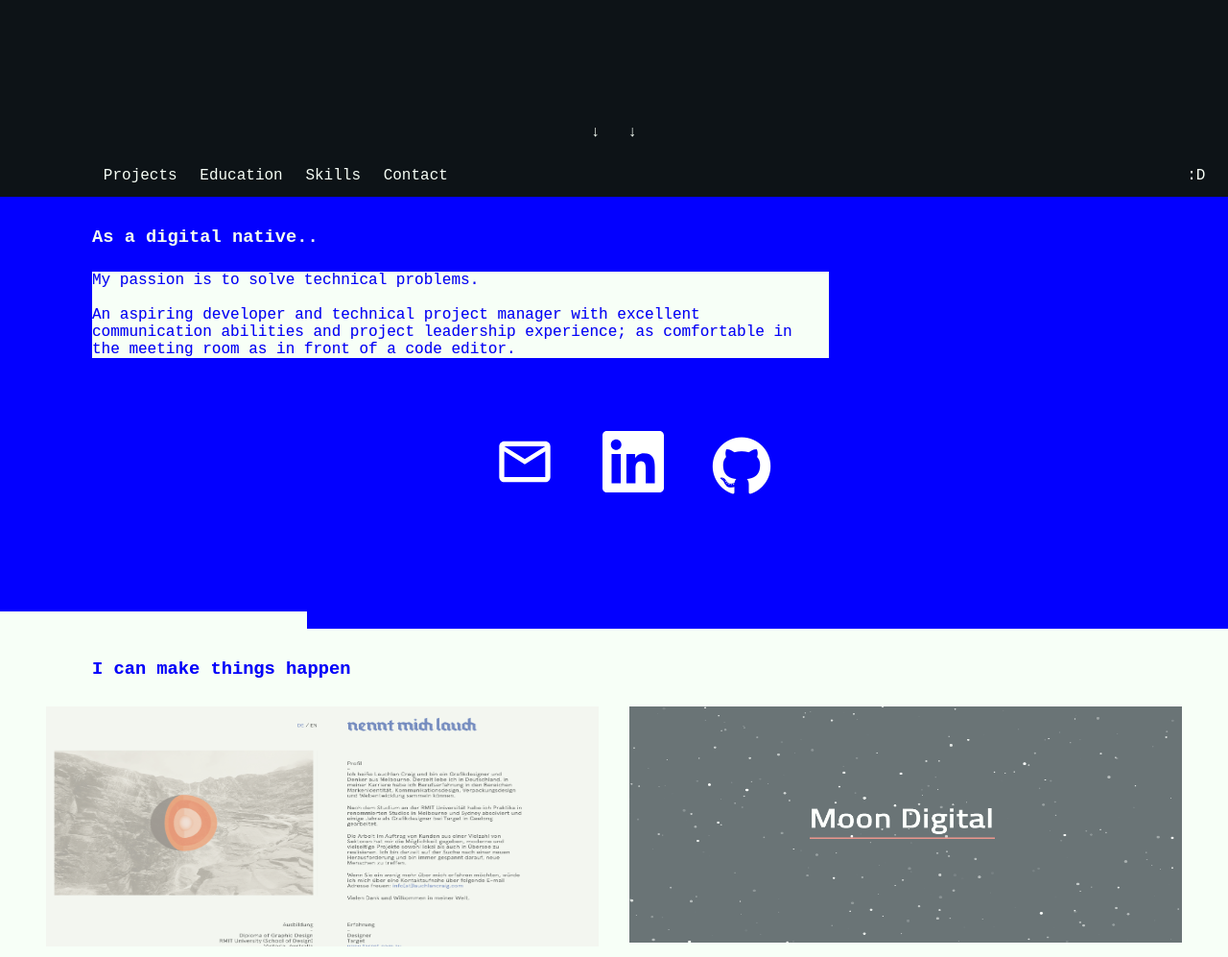
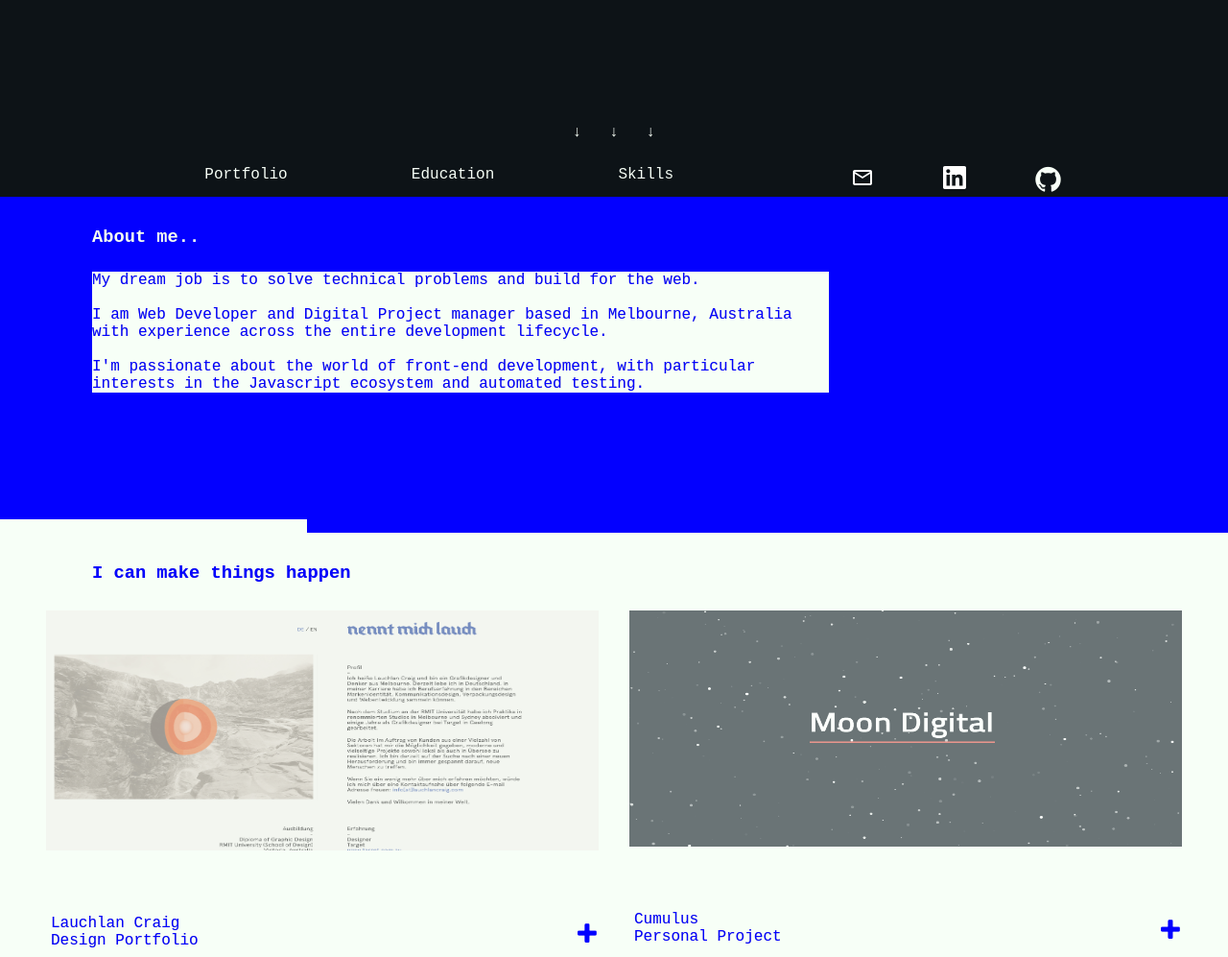
Before and after one commit to mjstobo/mjstobo.com, a website built with webpack: page index.html in a window 1280 px wide. Shown: the part 640-1637 px from the top of the page at 96% size. Built offline with nearby package versions, Linux system fonts and the light colour scheme; a web font is replaced by a local one.

Commit message:
Reformat layout & content // add contact icons in header

```diff
--- a/css/scss/main.scss
+++ b/css/scss/main.scss
@@ -41,7 +41,7 @@ body {
 
 .scrolling {
     color: $white;
-    width: 40%;
+    width: calc(400px + 7.5%);
     text-align: center;
     @media all and (max-width: $med) {
         width: 75%;
@@ -97,6 +97,11 @@ nav a {
     padding-left: 7.5%;
     width: 100%;
     display: flex;
+
+    flex-flow: row;
+    align-items: center;
+    justify-content: space-evenly;
+
 
     @media all and (max-width: $sm) {
         font-size: 11px;
@@ -302,34 +307,34 @@ h3 {
         }
     }
     &.foot {
-        background: $blue;
+        background: $bg;
         width: 17.5%;
     }
 }
 
 .footer {
-    min-height: 300px;
+    min-height: 125px;
     width: 100%;
-    background: $blue;
+    background: $bg;
     display: flex;
     flex-flow: column nowrap;
     & h3 {
         color: $white;
-        margin: 2% 7.5% 1%;
+        margin: 2.5% 5% 1%;
     }
     & p {
         text-align: left;
         background: $white;
-        color: $blue;
+        color: $bg;
         width: 40%;
-        margin: 2% 7.5% 1%;
+        margin: 3.5% 7.5% 1%;
         @media all and (max-width: $med) {
             width: 75%;
-            margin: 3% 7.5% 1%;
+            margin: 5% 2.5% 1%;
         }
         @media all and (max-width: $sm) {
             width: 80%;
-            margin: 3% 7.5% 1%;
+            margin: 5% 7.5% 1%;
         }
     }
     & a {
@@ -344,8 +349,8 @@ h3 {
 .content {
     background: $blue;
     width: 100%;
-    min-height: 300px;
-    height: 450px;
+    min-height: 250px;
+    height: 350px;
     position: relative;
     @media all and (max-width: $med) {}
     @media all and (max-width: $sm) {}
@@ -422,6 +427,14 @@ h3 {
     }
 }
 
+.icon-set {
+    width: 30%;
+    display: flex;
+    align-self: center;
+    justify-content: space-evenly;
+    margin-top: 1%;
+}
+
 .dev-icons {
     display: flex;
     align-items: center;
@@ -473,21 +486,27 @@ h3 {
 
 i {
     font-size: 4em;
+
+    &.icon {
+        font-size: 1.75em;
+    }
 }
+
+
 
 .icon {
     fill: #fff;
-    width: 64px;
-    height: 64px;
-    margin-top: 1.5%;
+    width: 24px;
+    height: 24px;
+    margin: 0.5%;
 
     &:hover {
         cursor: pointer;
     }
 
     @media all and (max-width: $sm) {
-        width: 32px;
-        height: 32px;
+        width: 16px;
+        height: 16px;
     }
 
 }
--- a/index.html
+++ b/index.html
@@ -26,45 +26,35 @@
     <!-- Add your site or application content here -->
 
     <div id="landing-hero" class="hero dark">
-        <h1 class="scrolling">Matthew Stobo is a <span class="highlight-word">junior web developer</span>, digital project manager and
+        <h1 class="scrolling">My name is Matthew Stobo and I am  a <span class="highlight-word"><strong>Web Developer</strong></span>, digital project manager and
             <span class="typed"></span>
         </h1>
-        <a class="autoscroll" href="#">&darr; &nbsp; &darr;</a>
+        <a class="autoscroll" href="#">&darr; &nbsp; &darr; &nbsp; &darr;</a>
     </div>
     <nav>
-        <div class="navbar">
-            <a href="#projects" id="#proj-nav">Projects</a>
+     <div class="navbar">
+            <a href="#projects" id="#proj-nav">Portfolio</a>
             <a href="#education" id="#edu-nav">Education</a>
             <a href="#skills" id="#skills-nav">Skills</a>
-            <a href="#contact" id="#con-nav">Contact</a>
-            <span>:D</span>
+        <div class="icon-set">
+            <a href="mailto:mjstobo@gmail.com"><svg xmlns="http://www.w3.org/2000/svg" class="icon"  viewBox="0 0 24 24"><path fill="none" d="M0 0h24v24H0V0z"/><path d="M22 6c0-1.1-.9-2-2-2H4c-1.1 0-2 .9-2 2v12c0 1.1.9 2 2 2h16c1.1 0 2-.9 2-2V6zm-2 0l-8 5-8-5h16zm0 12H4V8l8 5 8-5v10z"/></svg></a>
+            <a href="https://www.linkedin.com/in/mjstobo" target="_blank"><svg role="img" class="icon" viewBox="0 0 24 24" xmlns="http://www.w3.org/2000/svg" fill='#000'><title>LinkedIn icon</title><path d="M20.447 20.452h-3.554v-5.569c0-1.328-.027-3.037-1.852-3.037-1.853 0-2.136 1.445-2.136 2.939v5.667H9.351V9h3.414v1.561h.046c.477-.9 1.637-1.85 3.37-1.85 3.601 0 4.267 2.37 4.267 5.455v6.286zM5.337 7.433c-1.144 0-2.063-.926-2.063-2.065 0-1.138.92-2.063 2.063-2.063 1.14 0 2.064.925 2.064 2.063 0 1.139-.925 2.065-2.064 2.065zm1.782 13.019H3.555V9h3.564v11.452zM22.225 0H1.771C.792 0 0 .774 0 1.729v20.542C0 23.227.792 24 1.771 24h20.451C23.2 24 24 23.227 24 22.271V1.729C24 .774 23.2 0 22.222 0h.003z"/></svg></a>
+            <a href="https://www.github.com/mjstobo" target="_blank"><i class="devicon-github-plain icon"></i> </a>
         </div>
+     </div>
 
     </nav>
     <div class="wrapper">
         <div class="content blue">
-            <h3>As a digital native..
+            <h3>About me..
             </h3>
             <p>
-                My passion is to solve technical problems.
+                My dream job is to solve technical problems and build for the web.
                 <br><br>
-                 An aspiring developer and technical project manager with excellent communication
-                abilities and project leadership experience; as comfortable in the meeting room as in front of a code editor.
+                I am Web Developer and Digital Project manager based in Melbourne, Australia with experience across the entire development lifecycle.
+                <br><br>
+                I'm passionate about the world of front-end development, with particular interests in the Javascript ecosystem and automated testing.
             </p>
-
-            <div id="icons-panel" class="content blue">
-                <div class="dev-icons contact-icons">
-                    <ul>
-                        <li><a href="mailto:mjstobo@gmail.com"><svg xmlns="http://www.w3.org/2000/svg" class="icon"  viewBox="0 0 24 24"><path fill="none" d="M0 0h24v24H0V0z"/><path d="M22 6c0-1.1-.9-2-2-2H4c-1.1 0-2 .9-2 2v12c0 1.1.9 2 2 2h16c1.1 0 2-.9 2-2V6zm-2 0l-8 5-8-5h16zm0 12H4V8l8 5 8-5v10z"/></svg></a>
-                        </li>
-                        <li><a href="https://www.linkedin.com/in/mjstobo" target="_blank">
-                            <svg role="img" class="icon" viewBox="0 0 24 24" xmlns="http://www.w3.org/2000/svg" fill='#000'><title>LinkedIn icon</title><path d="M20.447 20.452h-3.554v-5.569c0-1.328-.027-3.037-1.852-3.037-1.853 0-2.136 1.445-2.136 2.939v5.667H9.351V9h3.414v1.561h.046c.477-.9 1.637-1.85 3.37-1.85 3.601 0 4.267 2.37 4.267 5.455v6.286zM5.337 7.433c-1.144 0-2.063-.926-2.063-2.065 0-1.138.92-2.063 2.063-2.063 1.14 0 2.064.925 2.064 2.063 0 1.139-.925 2.065-2.064 2.065zm1.782 13.019H3.555V9h3.564v11.452zM22.225 0H1.771C.792 0 0 .774 0 1.729v20.542C0 23.227.792 24 1.771 24h20.451C23.2 24 24 23.227 24 22.271V1.729C24 .774 23.2 0 22.222 0h.003z"/></svg></a></li>
-                        <li><a href="https://www.github.com/mjstobo" target="_blank"><i class="devicon-github-plain icon"></i> </a>
-                        </li>
-
-                    </ul>
-                </div>
-                </div>
             <hr class="border" />
         </div>
         <span id="projects" class="anchor"></span>
@@ -186,19 +176,7 @@
         </div>
         <span id="contact" class="anchor"></span>
         <footer class="footer">
-            <h3>Contact Me</h3>
-                <div class="dev-icons footer-icons">
-                        <ul>
-                                <li><a href="mailto:mjstobo@gmail.com"><svg xmlns="http://www.w3.org/2000/svg" class="icon"  viewBox="0 0 24 24"><path fill="none" d="M0 0h24v24H0V0z"/><path d="M22 6c0-1.1-.9-2-2-2H4c-1.1 0-2 .9-2 2v12c0 1.1.9 2 2 2h16c1.1 0 2-.9 2-2V6zm-2 0l-8 5-8-5h16zm0 12H4V8l8 5 8-5v10z"/></svg></a>
-                                </li>
-                                <li><a href="https://www.linkedin.com/in/mjstobo" target="_blank">
-                                    <svg role="img" class="icon" viewBox="0 0 24 24" xmlns="http://www.w3.org/2000/svg" fill='#000'><title>LinkedIn icon</title><path d="M20.447 20.452h-3.554v-5.569c0-1.328-.027-3.037-1.852-3.037-1.853 0-2.136 1.445-2.136 2.939v5.667H9.351V9h3.414v1.561h.046c.477-.9 1.637-1.85 3.37-1.85 3.601 0 4.267 2.37 4.267 5.455v6.286zM5.337 7.433c-1.144 0-2.063-.926-2.063-2.065 0-1.138.92-2.063 2.063-2.063 1.14 0 2.064.925 2.064 2.063 0 1.139-.925 2.065-2.064 2.065zm1.782 13.019H3.555V9h3.564v11.452zM22.225 0H1.771C.792 0 0 .774 0 1.729v20.542C0 23.227.792 24 1.771 24h20.451C23.2 24 24 23.227 24 22.271V1.729C24 .774 23.2 0 22.222 0h.003z"/></svg></a></li>
-                                <li><a href="https://www.github.com/mjstobo" target="_blank"><i class="devicon-github-plain icon"></i> </a>
-                                </li>
-
-                            </ul>
-                </div>
-            <p class="copyright">Designed with love by<a href="http://www.lauchlancraig.com"> Studio Craig</a>, built by yours truly.</p>
+            <p class="copyright">Designed with love by<a href="https://www.lauchlancraig.com"> Studio Craig</a>, built by yours truly.</p>
         </footer>
     </div>
 
--- a/js/main.js
+++ b/js/main.js
@@ -3,11 +3,11 @@ import '../css/scss/main.scss';
 import Typed from 'typed.js';
 
 var typed = new Typed('.typed', {
-    strings: ["digital enthusiast.", "digital native.", "Pug owner.", "Crows supporter."],
+    strings: ["JavaScript enthusiast.", "Pug owner.", "Crows supporter"],
     typeSpeed: 30,
     backSpeed: 30,
-    backDelay: 700,
-    showCursor: false,
+    backDelay: 800,
+    showCursor: true,
     smartBackspace: true
 });
 
```
Also changed, not shown: dist/index.js, dist/main.css, 2 other files.
